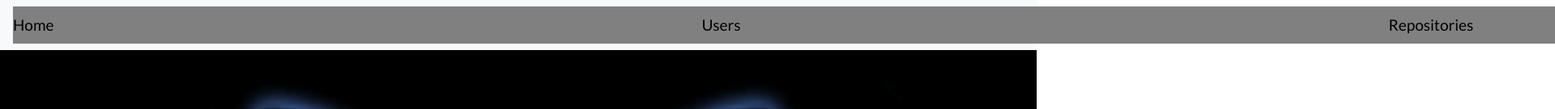
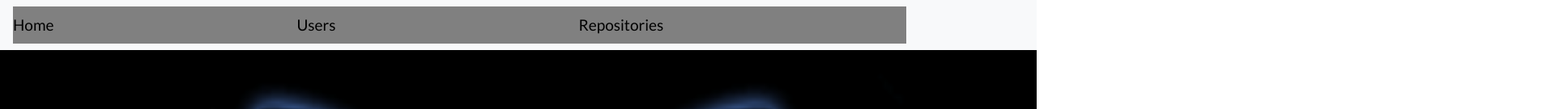
Before and after one commit to EmmanuelWanzala/Angularproject, an Angular app: page / in a window 1280 px wide. Shown: the top 135 px of the page at 81% size, 1920 px wide, since content can reach past the window. Built offline with nearby package versions, Linux system fonts and the light colour scheme.

Commit message:
reduced navbar width

```diff
--- a/src/app/app.component.css
+++ b/src/app/app.component.css
@@ -47,7 +47,7 @@ a {
 .nav-item .nav-link{
   color:black;
   background-color:grey;
-  padding-right: 800px;
+  padding-right: 300px;
   padding-left: 0px;
 }
 a:hover,
--- a/src/app/profile/profile.component.css
+++ b/src/app/profile/profile.component.css
@@ -1,5 +1,6 @@
 * {
     box-sizing: border-box;
+
   }
   .col-container {
     display: table; /* Make the container element behave like a table */
```
